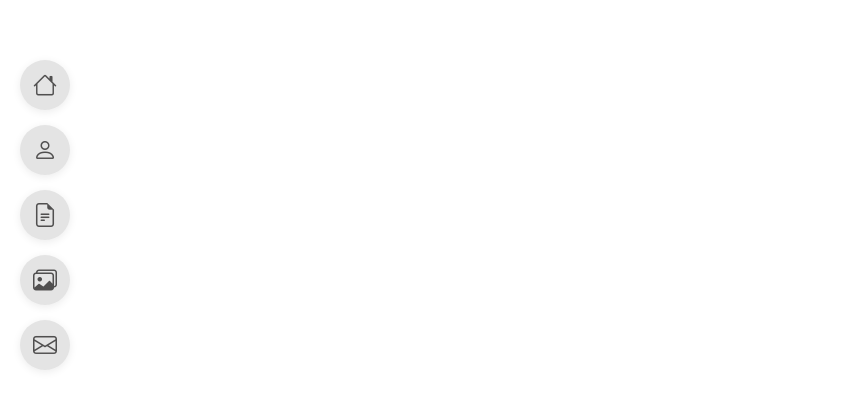
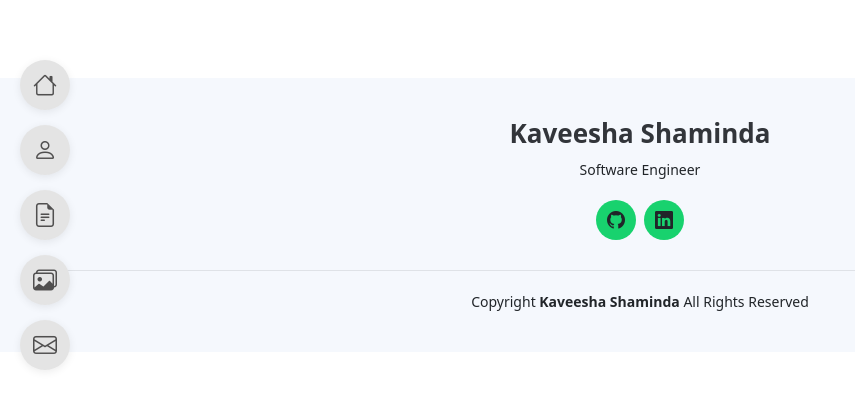
Before and after one commit to KKShaminda/My_Portfolio, a React (Vite) app in the folder my-portfolio/: page / in a window 1280 px wide. Shown: the part 185-594 px from the top of the page, without its empty margins (0-855 px from the left). Built offline with nearby package versions, Linux system fonts and the light colour scheme.

Commit message:
Add Footer

```diff
--- a/my-portfolio/src/App.jsx
+++ b/my-portfolio/src/App.jsx
@@ -1,5 +1,6 @@
 import React from 'react'
 import Header from './components/Header.jsx'
+import Footer from './components/Footer.jsx'
 import './App.css'
 
 function App() {
@@ -9,7 +10,7 @@ function App() {
     <>
       <div>
         <Header />
-
+        <Footer/>
       </div>
 
     </>
--- a/my-portfolio/src/components/Footer.jsx
+++ b/my-portfolio/src/components/Footer.jsx
@@ -0,0 +1,28 @@
+import React from 'react';
+import '../styles/Footer.css';
+
+function Footer() {
+  return (
+    <footer id="footer" className="footer position-relative light-background">
+      <div className="container">
+        <h3 className="sitename">Kaveesha Shaminda</h3>
+        <p>Software Engineer</p>
+        <div className="social-links d-flex justify-content-center">
+          <a href="https://github.com/KKShaminda" target="_blank" rel="noopener noreferrer">
+            <i className="bi bi-github"></i>
+          </a>
+          <a href="https://www.linkedin.com/in/kaveesha-shaminda" target="_blank" rel="noopener noreferrer">
+            <i className="bi bi-linkedin"></i>
+          </a>
+        </div>
+        <div className="container">
+          <div className="copyright">
+            <span>Copyright</span> <b>Kaveesha Shaminda</b> <span>All Rights Reserved</span>
+          </div>
+        </div>
+      </div>
+    </footer>
+  );
+}
+
+export default Footer;
--- /dev/null
+++ b/my-portfolio/src/styles/Footer.css
@@ -0,0 +1,65 @@
+.footer {
+  --background-color: #f5f8fd;
+  --default-color: #212529;
+  --heading-color: #32353a;
+  --accent-color: #18d26e;
+  color: var(--default-color);
+  background-color: var(--background-color);
+  font-size: 14px;
+  padding: 40px 0;
+  width: 100vw;
+  height: 100%;
+  margin: 0;
+  box-sizing: border-box;
+}
+
+.footer .container {
+  max-width: 100%;
+  width: 100%;
+  padding-left: 15px;
+  padding-right: 15px;
+  margin: 0;
+  text-align: center;
+}
+
+.footer .sitename {
+  font-size: 26px;
+  font-weight: 700;
+  color: var(--heading-color);
+  margin: 0 0 10px 0;
+}
+
+.footer p {
+  font-size: 14px;
+  margin: 0 0 20px 0;
+}
+
+.footer .social-links a {
+  display: inline-flex;
+  align-items: center;
+  justify-content: center;
+  font-size: 18px;
+  background: var(--accent-color);
+  color: var(--contrast-color);
+  margin: 0 4px;
+  border-radius: 50%;
+  text-align: center;
+  width: 40px;
+  height: 40px;
+  transition: 0.3s;
+}
+
+.footer .social-links a:hover {
+  background: color-mix(in srgb, var(--accent-color), transparent 20%);
+}
+
+.footer .copyright {
+  margin-top: 30px;
+  padding-top: 20px;
+  border-top: 1px solid color-mix(in srgb, var(--default-color), transparent 90%);
+}
+
+.footer .credits {
+  font-size: 13px;
+  padding-top: 5px;
+}
```
